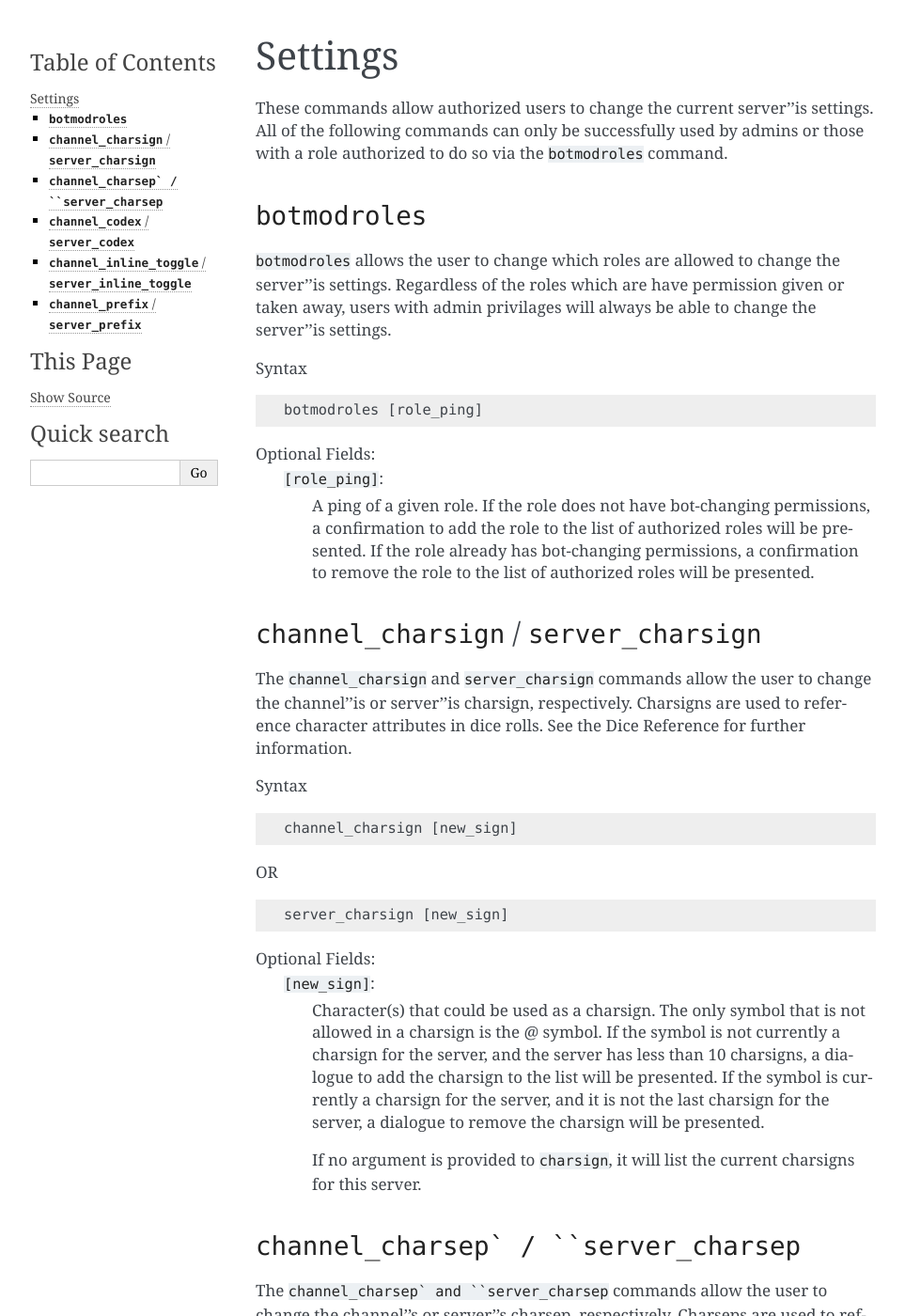
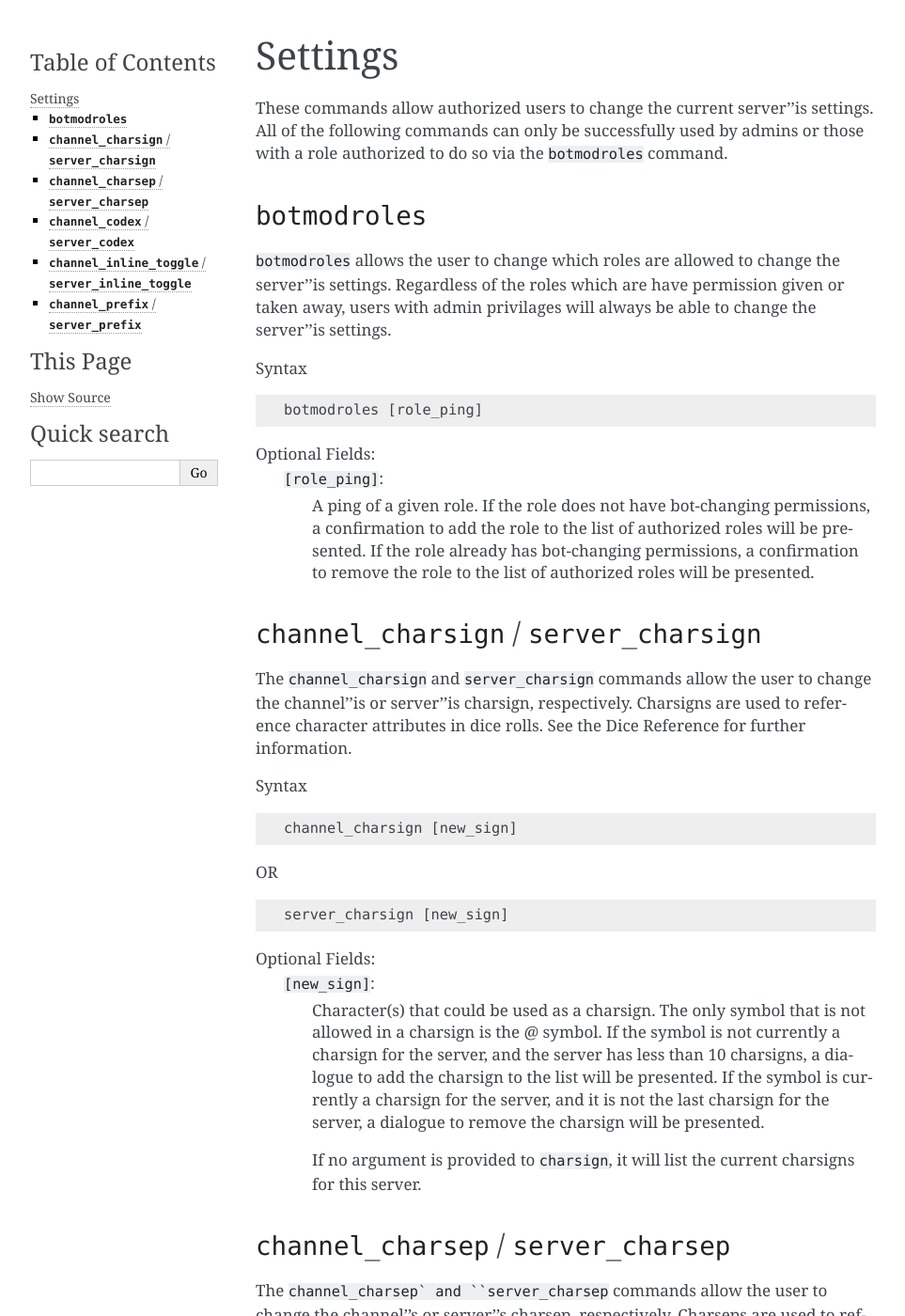
Before and after one commit to cwstra/rpdiscordrewrite, a Sphinx documentation site: the page built from docs/source/commands/server_settings.rst, in a window 1280 px wide and 1400 px high. Shown: the whole window at 94% size, without its empty margins (148-1111 px from the left). Built offline with Sphinx 7.4.7, drawn with Linux system fonts in a browser that asks for light colours.

Commit message:
Further fix

```diff
--- a/docs/source/commands/server_settings.rst
+++ b/docs/source/commands/server_settings.rst
@@ -54,7 +54,7 @@ Optional Fields:
 
 .. _charsep:
 
-``channel_charsep` / ``server_charsep``
+``channel_charsep`` / ``server_charsep``
 ---------------------------------------
 
 The ``channel_charsep` and ``server_charsep`` commands allow the user to change the channel''s or server''s charsep, respectively. Charseps are used to reference character attributes in dice rolls. See the Dice Reference for further information.
```
